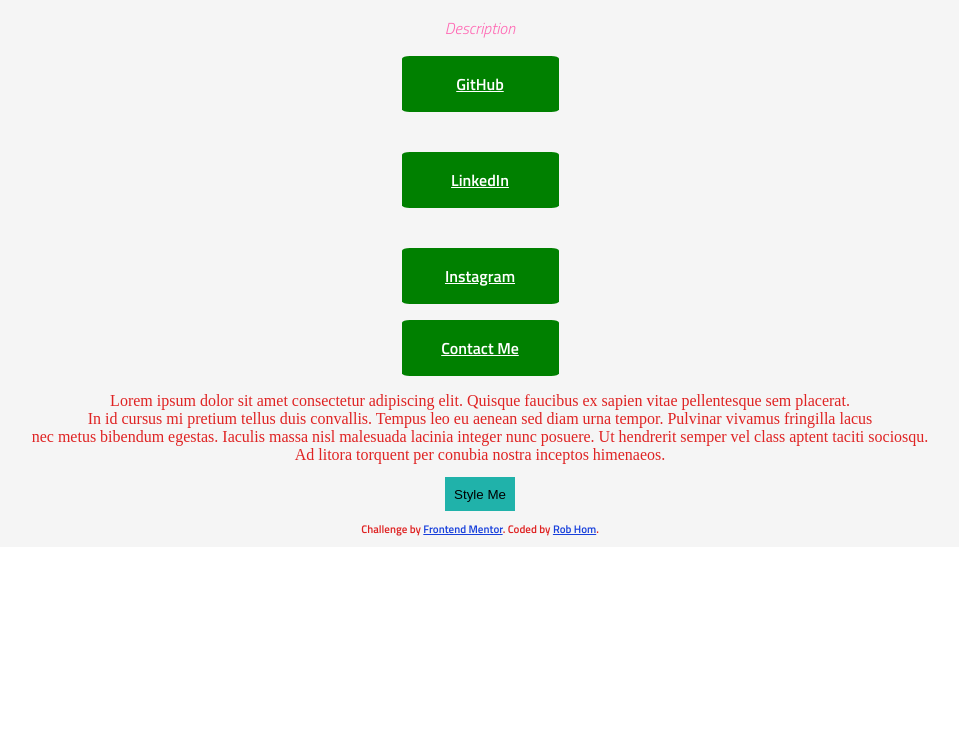
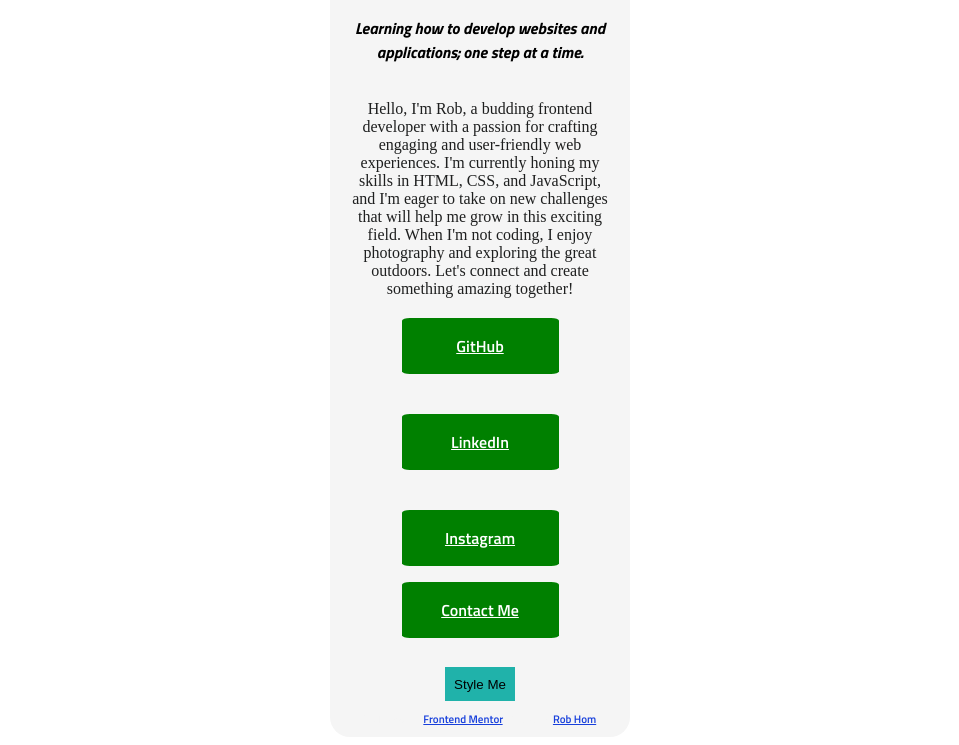
Before and after one commit to robhom-b/frontend-mentor, a website built with Vite: page index.html in a window 1280 px wide. Shown: the part 184-929 px from the top of the page, without its empty margins (160-1119 px from the left). Before the commit the page ends 800 px from the top, so only its background shows below. Built offline with nearby package versions, Linux system fonts and the light colour scheme.

Commit message:
Content and styling update
Added text descriptions and changed the color palette

```diff
--- a/index.html
+++ b/index.html
@@ -31,8 +31,13 @@
 
     <!--Heading copy-->
     <h1 class="titillium-web-bold nameHeader-active">Rob Hom</h1>
-    <p class="heading titillium-web-light about-text-default-state tagline">Heading</p>
-    <p id="tagline" class="tagline-default-state bio titillium-web-light-italic tagline">Description</p>
+    <p class="heading titillium-web-light about-text-default-state tagline">Frontend Developer</p>
+    <p id="tagline" class="tagline-default-state bio titillium-web-light-italic tagline">Learning how to develop websites and applications; one step at a time.</p>
+
+    <!--Text Description-->
+    <p id="text-description">
+      Hello, I'm Rob, a budding frontend developer with a passion for crafting engaging and user-friendly web experiences. I'm currently honing my skills in HTML, CSS, and JavaScript, and I'm eager to take on new challenges that will help me grow in this exciting field. When I'm not coding, I enjoy photography and exploring the great outdoors. Let's connect and create something amazing together!
+    </p>
 
     <!--Button Group-->
     <div id="buttonGroup" class="social-container titillium-web-semibold">
@@ -41,14 +46,6 @@
       <a href="https://www.instagram.com/robandronnie/" class="social-button" target="_blank">Instagram</a>
       <a href="/form.html" class="social-button" target="_blank">Contact Me</a>
     </div>
-
-    <!--Text Description-->
-    <p>
-      Lorem ipsum dolor sit amet consectetur adipiscing elit. Quisque faucibus ex sapien vitae pellentesque sem placerat. <br>
-      In id cursus mi pretium tellus duis convallis. Tempus leo eu aenean sed diam urna tempor. Pulvinar vivamus fringilla lacus <br>
-      nec metus bibendum egestas. Iaculis massa nisl malesuada lacinia integer nunc posuere. Ut hendrerit semper vel class aptent taciti sociosqu. <br>
-      Ad litora torquent per conubia nostra inceptos himenaeos.
-    </p>
 
     <!--Button-->
     <button id="button">Style Me</button>
--- a/styles/styles.css
+++ b/styles/styles.css
@@ -10,14 +10,14 @@
 */
 
 .inner-container{
-    color: #df2323;
     /* border: medium solid white; */
     border-radius: 20px;
     background: #1e1f1f;
     text-align: center;
-    width: auto;
+    width: 300px;
     height: min-content;
     margin: auto;
+    color: whitesmoke;
 }
 .profile-picture{
     border-radius: 50%;
@@ -162,11 +162,12 @@
 }
 
 .tagline{
-  color: #2177e8;
+  color: white;
 }
 
 .active{
-  color:hotpink;
+  color:black;
+  font-weight: bold;
 }
 
 /*.tagline-default-state{
@@ -219,6 +220,11 @@
   border: none;
 }
 
+#text-description{
+  color: #1e1f1f;
+  padding: 0.25em;
+  margin: 1em
+}
 /*
 Mobile responsive media
 
```
